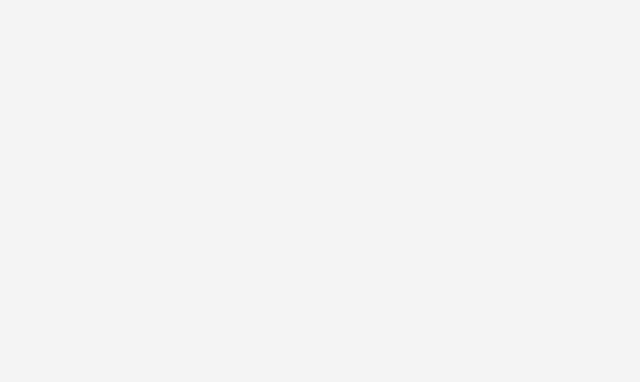
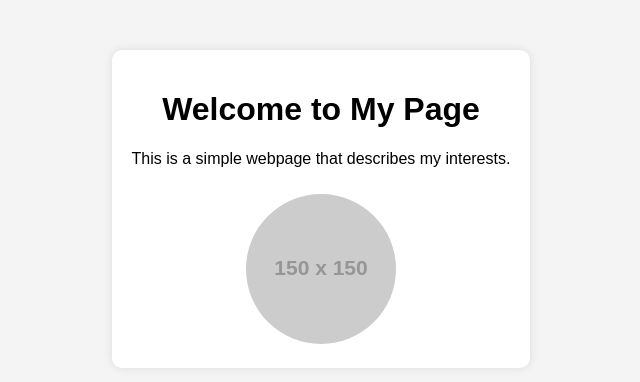
Before and after one commit to antek-5/antoni.github.io, a plain HTML site: page index.html in a window 1280 px wide. Shown: the whole page, without its empty margins (319-959 px from the left). Drawn offline with Linux system fonts and the light colour scheme; placeholder pictures from the web are drawn by us.

Commit message:
add main body part

```diff
--- a/index.html
+++ b/index.html
@@ -26,6 +26,10 @@
     </style>
 </head>
 <body>
-
+    <div class="container">
+        <h1>Welcome to My Page</h1>
+        <p>This is a simple webpage that describes my interests.</p>
+        <img src="https://via.placeholder.com/150" alt="Profile Picture">
+    </div>
 </body>
 </html>
```
